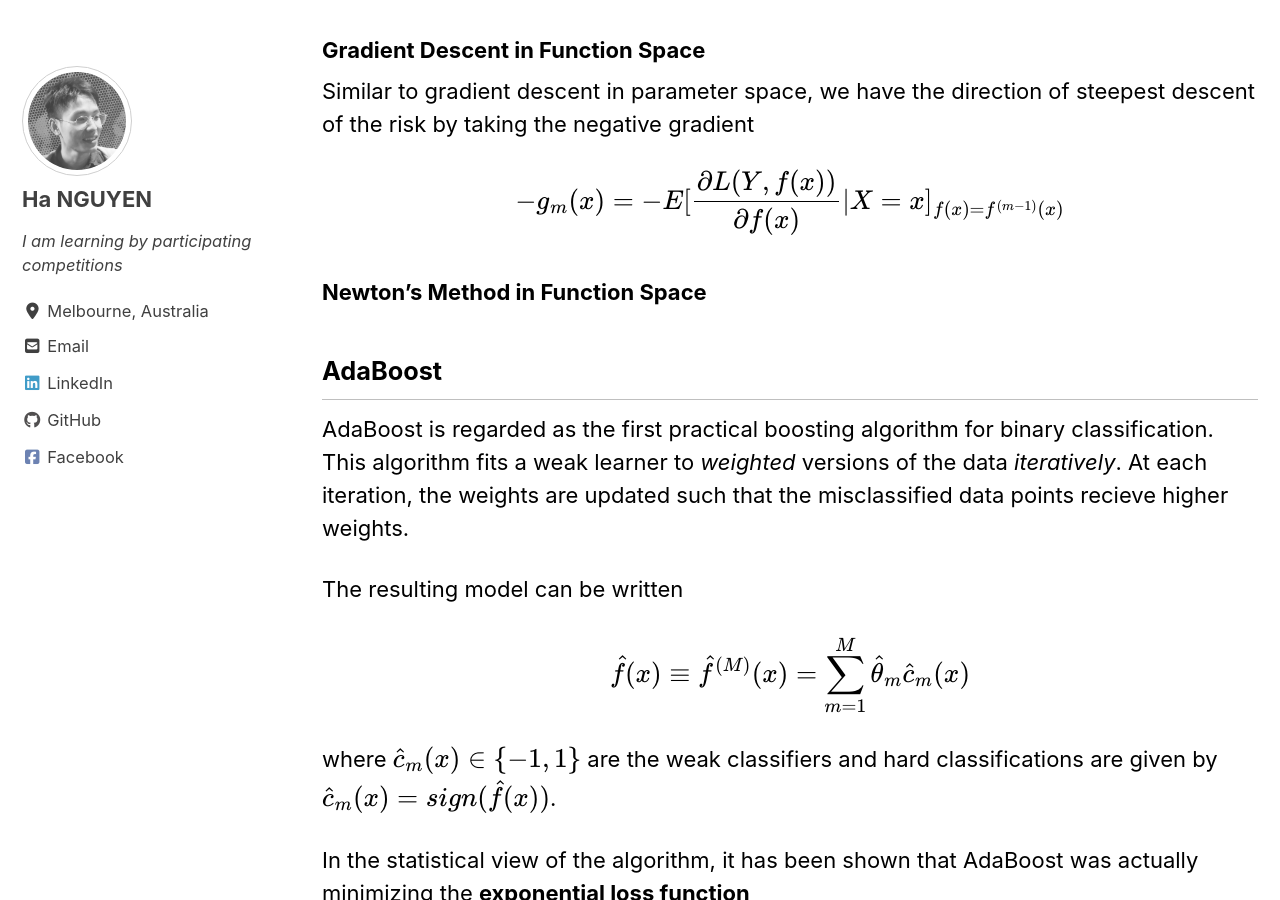
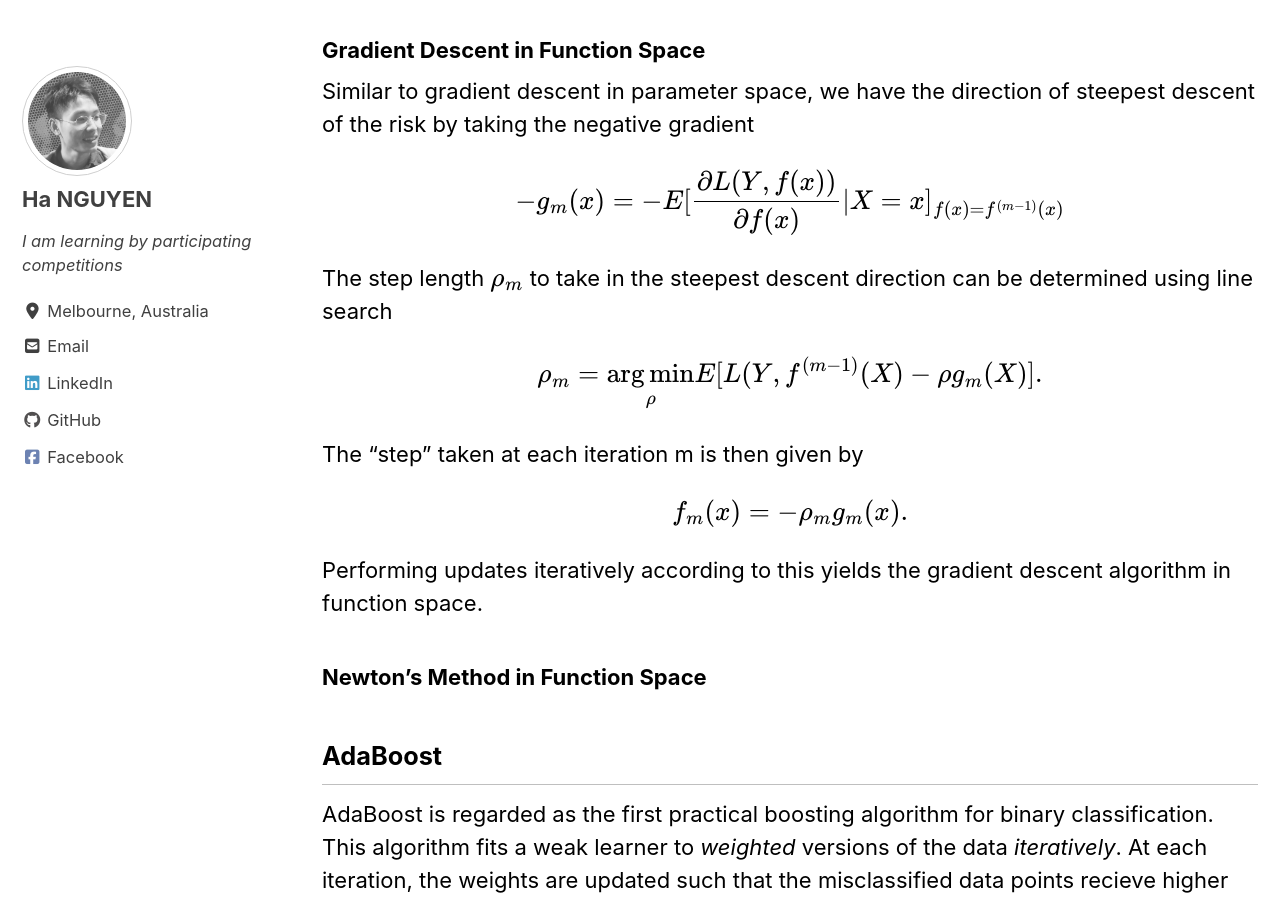
Before and after one commit to datasciblog/datasciblog.github.io, a Jekyll site: the page built from _posts/2020-02-26-tree-boosting-03.md, in a window 1280 px wide and 900 px high, scrolled down 9036 px. Built offline with Jekyll 4.4.1, drawn with Linux system fonts in a browser that asks for light colours; cached includes are drawn as plain includes; nearby versions of some CDN libraries; formulas are drawn with MathJax 3; some of the changed text lies outside the part shown.

Commit message:
Update 2020-02-26-tree-boosting-03.md

```diff
--- a/_posts/2020-02-26-tree-boosting-03.md
+++ b/_posts/2020-02-26-tree-boosting-03.md
@@ -221,6 +221,18 @@ Similar to gradient descent in parameter space, we have the direction of steepes
 
 $$−g_m(x) = − E [ \frac{\partial L(Y,f(x))}{\partial f(x)} | X=x ]_{f(x)=f^{(m−1)}(x)}$$
 
+The step length $\rho_m$ to take in the steepest descent direction can be determined using line search
+
+$$\rho_m = \underset{\rho}{\arg\min} E[L(Y, f^{(m−1)}(X) − \rho g_m(X)].$$
+
+The "step" taken at each iteration m is then given by
+
+$$f_m(x) = −\rho_m g_m(x).$$
+
+Performing updates iteratively according to this yields the gradient descent algorithm in function space.
+
+
+
 ### Newton’s Method in Function Space
 
 
```
